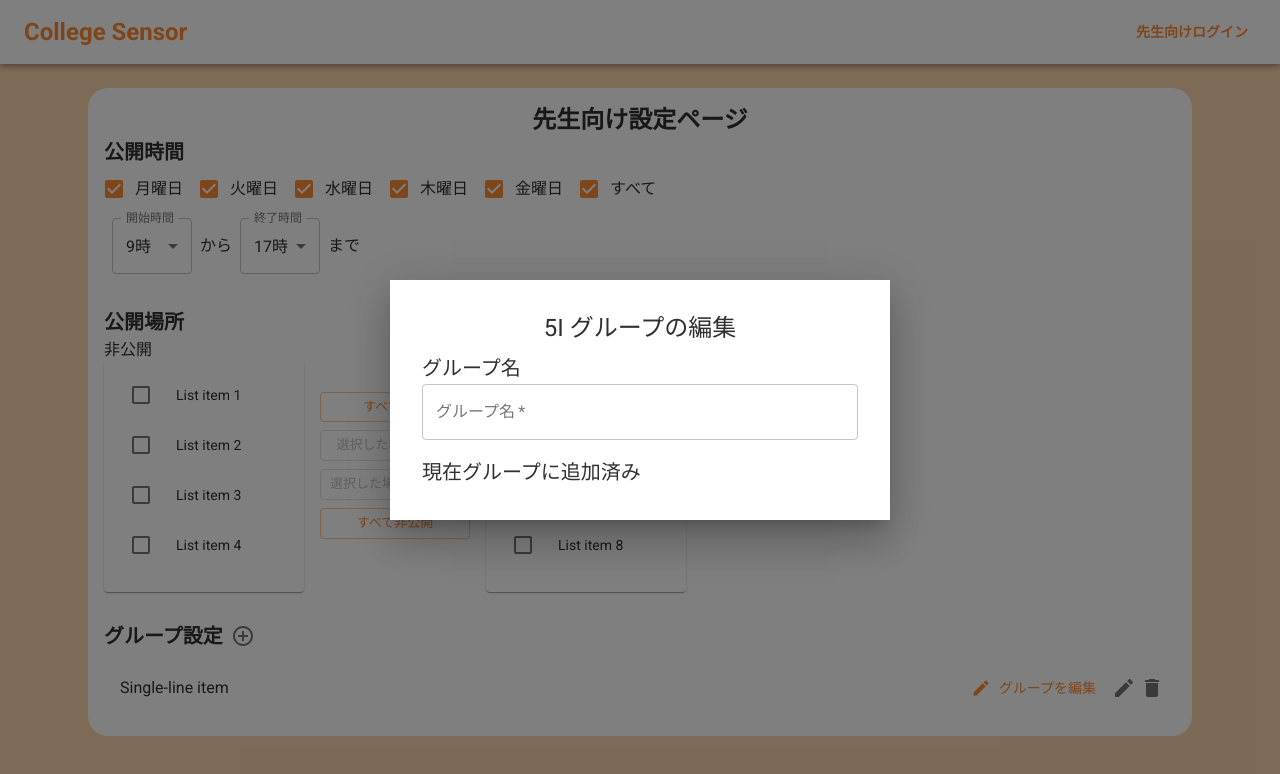
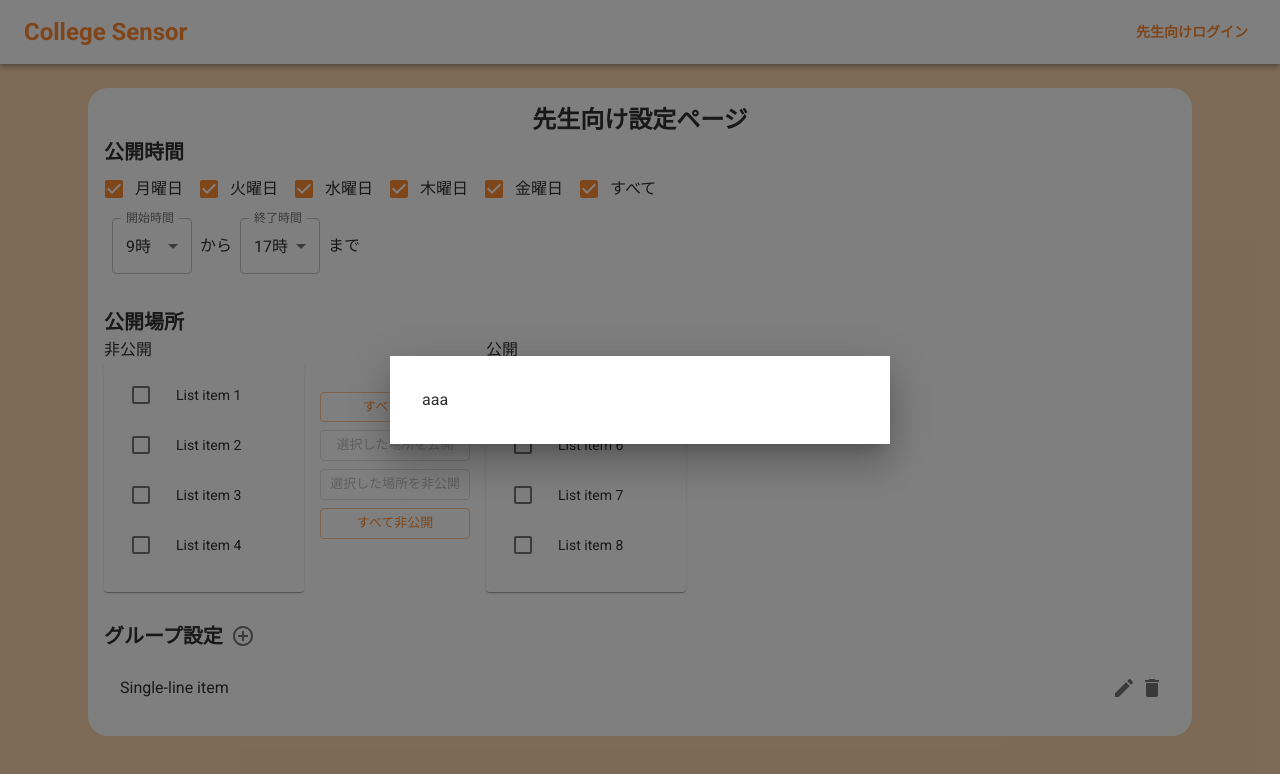
Before and after one commit to sensei-sensor/sensei-sensor-react, a React (Vite) app: page /UserPage in a window 1280 px wide. Both pictures are taken after a click on the button 1124 px from the left and 688 px from the top of the page. Shown: the top 774 px of the page. Built offline with nearby package versions, Linux system fonts and the light colour scheme.

Commit message:
とりあえずモーダルが表示できた

```diff
--- a/src/components/user/GroupEditModal.jsx
+++ b/src/components/user/GroupEditModal.jsx
@@ -1,11 +1,4 @@
-import {
-  Backdrop,
-  Box,
-  Fade,
-  Modal,
-  TextField,
-  Typography,
-} from "@mui/material";
+import { Backdrop, Box, Fade, Modal, Typography } from "@mui/material";
 import React from "react";
 
 const style = {
@@ -30,31 +23,12 @@ export default function GroupEditModal(props) {
         closeAfterTransition
         BackdropComponent={Backdrop}
         BackdropProps={{
-          timeout: 100,
+          timeout: 500,
         }}
       >
         <Fade in={props.open}>
           <Box sx={style}>
-            <Box
-              sx={{
-                marginTop: 3,
-                display: "flex",
-                flexDirection: "column",
-                alignItems: "center",
-              }}
-            >
-              <Typography component="h1" variant="h5">
-                5I グループの編集
-              </Typography>
-              <TextField
-                margin="normal"
-                required
-                fullWidth
-                id="groupName"
-                label="グループ名"
-                name="groupName"
-              />
-            </Box>
+            <Typography>aaa</Typography>
           </Box>
         </Fade>
       </Modal>
--- a/src/components/user/GroupList.jsx
+++ b/src/components/user/GroupList.jsx
@@ -1,18 +1,17 @@
 import { ControlPoint, Delete, Edit } from "@mui/icons-material";
 import {
   Box,
-  Button,
   IconButton,
   List,
   ListItem,
   ListItemText,
   Typography,
 } from "@mui/material";
-import React, { useState } from "react";
-import EditGroupModal from "../../modals/EditGroupModal";
+import React from "react";
+import GroupEditModal from "./GroupEditModal";
 
 export default function GroupList() {
-  const [open, setOpen] = useState(false);
+  const [open, setOpen] = React.useState(false);
   const handleOpen = () => setOpen(true);
   const handleClose = () => setOpen(false);
 
@@ -30,9 +29,6 @@ export default function GroupList() {
         <ListItem
           secondaryAction={
             <>
-              <Button startIcon={<Edit />} onClick={handleOpen}>
-                グループを編集
-              </Button>
               <IconButton
                 edge="end"
                 aria-label="グループを編集"
@@ -43,7 +39,7 @@ export default function GroupList() {
               <IconButton edge="end" aria-label="グループを削除">
                 <Delete />
               </IconButton>
-              <EditGroupModal open={open} handleClose={handleClose} />
+              <GroupEditModal open={open} handleClose={handleClose} />
             </>
           }
         >
```
